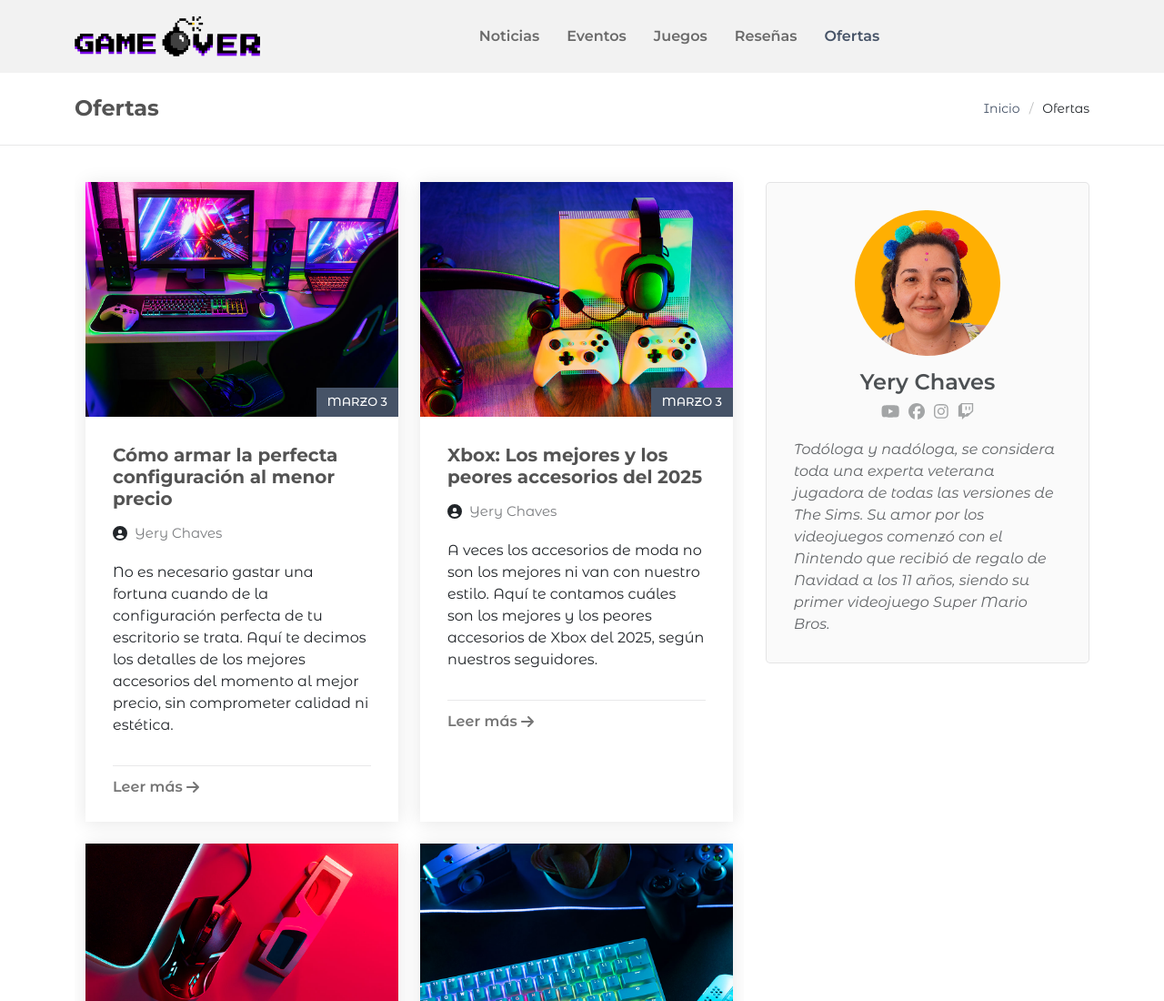
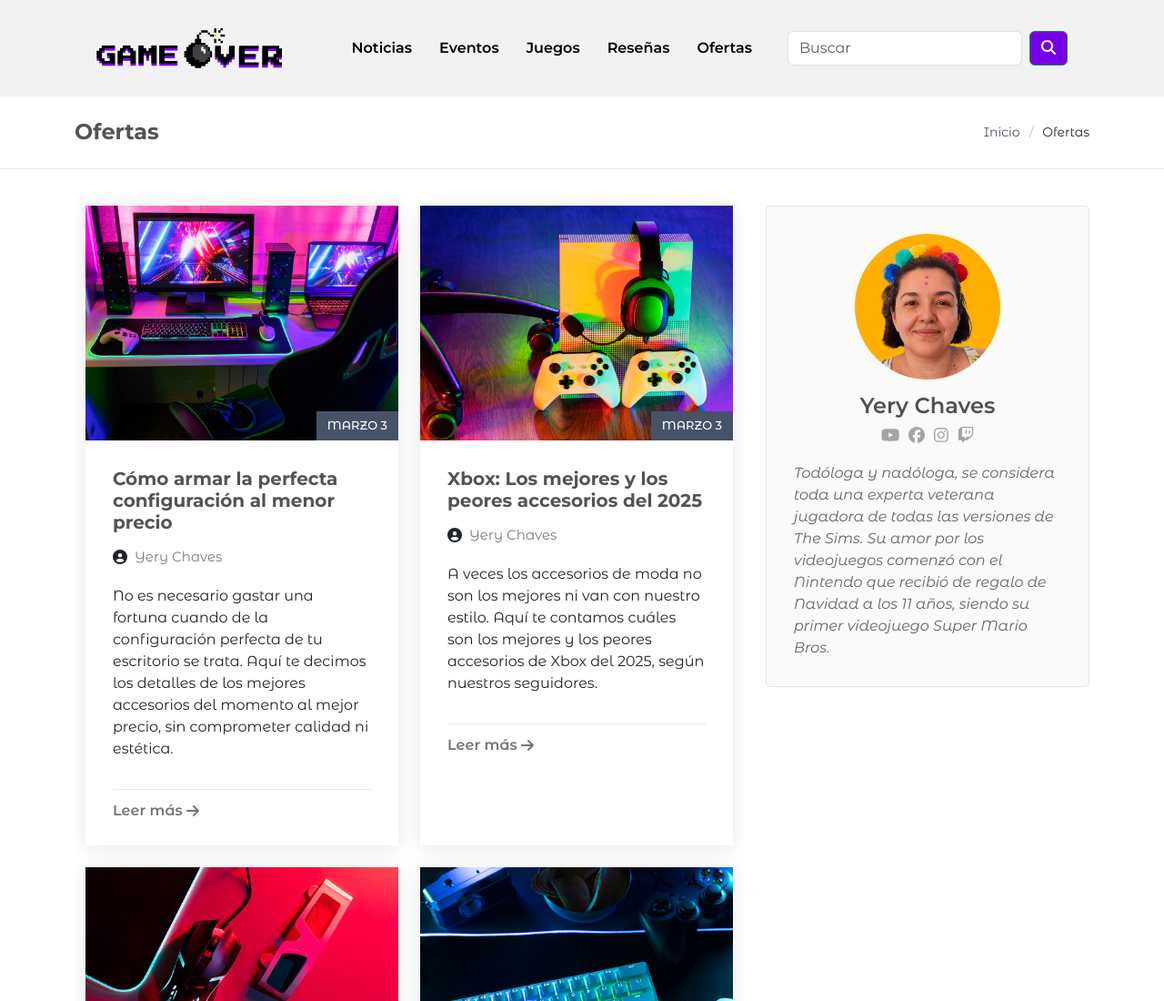
Before and after one commit to yerychaves/GameOver, a plain HTML site: page ofertas.html in a window 1280 px wide. Shown: the top 1100 px of the page at 91% size. Drawn offline with nearby package versions, Linux system fonts and the light colour scheme; a web font is replaced by a local one.

Commit message:
Update ofertas.html
Ofertas.html
-Adición del Search en el NavBar
-Ajuste del color de los links del NavBar para que sea más claro cuando están siendo hover over y cuando un link está activo (por pedido de la profe)
-Ajuste del color cuando a las publicaciones se les da hover over

```diff
--- a/ofertas.html
+++ b/ofertas.html
@@ -8,8 +8,13 @@
     <meta name="keywords" content="Página informativa gamer" />
 
 	<!-- Search -->
-	<link rel="stylesheet" href="assets/css/main.css">
-	<link href="https://cdn.jsdelivr.net/npm/bootstrap@5.2.0/dist/css/bootstrap.min.css" rel="stylesheet" integrity="sha384-gH2yIJqKdNHPEq0n4Mqa/HGKIhSkIHeL5AyhkYV8i59U5AR6csBvApHHNl/vI1Bx" crossorigin="anonymous">
+    <link rel="stylesheet" href="assets/css/main.css" />
+    <link
+      href="https://cdn.jsdelivr.net/npm/bootstrap@5.2.0/dist/css/bootstrap.min.css"
+      rel="stylesheet"
+      integrity="sha384-gH2yIJqKdNHPEq0n4Mqa/HGKIhSkIHeL5AyhkYV8i59U5AR6csBvApHHNl/vI1Bx"
+      crossorigin="anonymous"
+    />
 
     <!-- Favicons -->
     <link href="assets/img/favicon.png" rel="icon" />
@@ -49,6 +54,7 @@
     />
 
     <!-- Main CSS File -->
+    <link href="assets/css/styles.css" rel="stylesheet" />
     <link href="assets/css/main.css" rel="stylesheet" />
   </head>
 
@@ -59,25 +65,40 @@
       >
         <a
           href="index.html"
-          class="logo d-flex align-items-center me-auto me-xl-0"
+          class="logo d-flex align-items-center me-auto me-xl-0 ms-4"
         >
-          <!-- Uncomment the line below if you also wish to use an image logo -->
-          <img src="assets/img/logoweb-GameOver.png" alt="">
+          <img src="assets/img/logoweb-GameOver.png" />
         </a>
 
         <nav id="navmenu" class="navmenu">
           <ul>
-            <li><a href="noticias.html"class="fs-6 fw-semibold color-text-nav">Noticias</a></li>
-            <li><a href="eventos.html"class="fs-6 fw-semibold color-text-nav">Eventos</a></li>
-            <li><a href="juegos.html"class="fs-6 fw-semibold color-text-nav">Juegos</a></li>
-            <li><a href="resenas.html"class="fs-6 fw-semibold color-text-nav">Reseñas</a></li>
+            <li><a href="noticias.html" class="fs-6 fw-semibold color-text-nav">Noticias</a></li>
+            <li><a href="eventos.html" class="fs-6 fw-semibold color-text-nav">Eventos</a></li>
+            <li><a href="juegos.html" class="fs-6 fw-semibold color-text-nav">Juegos</a></li>
+            <li><a href="resenas.html" class="fs-6 fw-semibold color-text-nav">Reseñas</a></li>
             <li><a href="ofertas.html" class="active fs-6 fw-semibold color-text-nav">Ofertas</a></li>
+          <li>
+              <!-- Search Function -->
+              <form class="d-flex p-4" role="search">
+                <input
+                  class="form-control me-2"
+                  type="search"
+                  placeholder="Buscar"
+                  aria-label="Search"
+                  id="search-input"
+                />
+                <button
+                  class="btn btn-outline-success bg-color-buttom"
+                  type="button"
+                  onclick="search()"
+                >
+                  <i class="fa-solid fa-magnifying-glass color-icon"></i>
+                </button>
+              </form>
+            </li>
           </ul>
           <i class="mobile-nav-toggle d-xl-none bi bi-list"></i>
         </nav>
-
-        <!-- Search Function -->
-        <div class="header-social-links"></div>
       </div>
     </header>
 
@@ -427,7 +448,7 @@
       </div>
     </footer>
 
-    <!-- Scroll Top -->
+   <!-- Scroll Top -->
     <a
       href="#"
       id="scroll-top"
@@ -445,5 +466,6 @@
 
     <!-- Main JS File -->
     <script src="assets/js/main.js"></script>
+    <script src="assets/js/search.js"></script>
   </body>
 </html>
```
